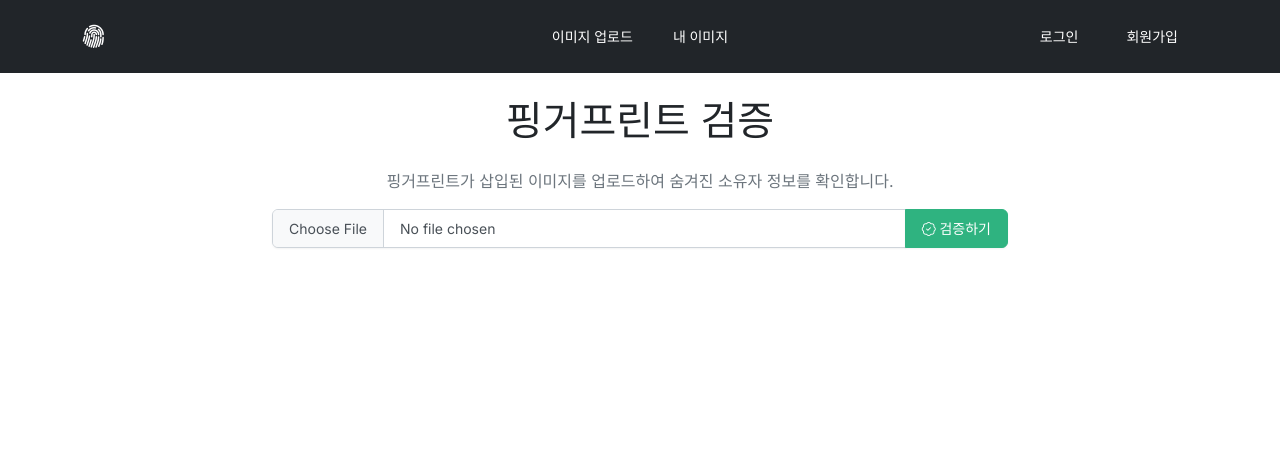
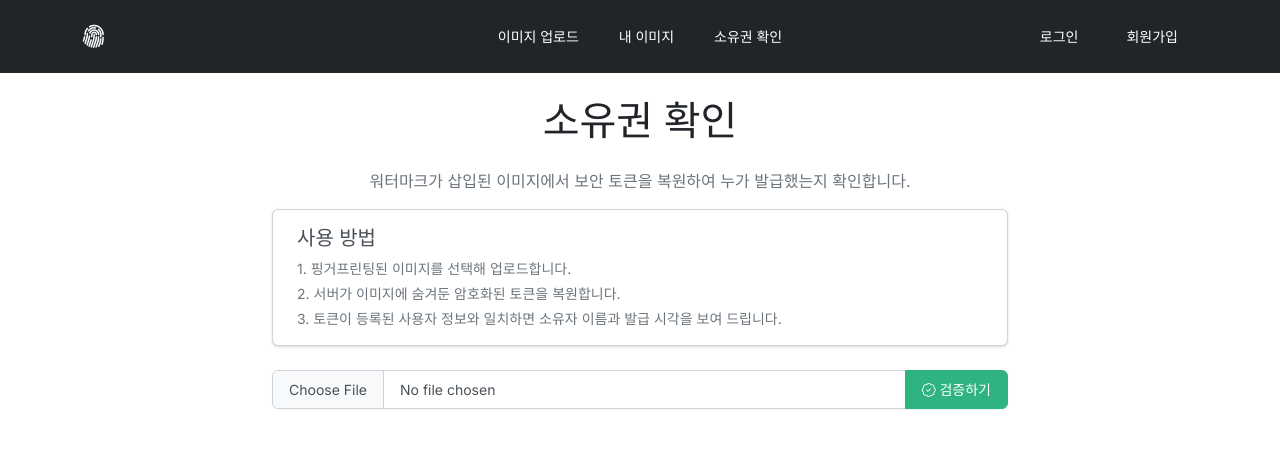
Before and after one commit to dubu-maker/fingerprint-app, a Flask app: page /verify in a window 1280 px wide. Shown: the top 449 px of the page. Run offline with Flask 3, Linux system fonts and the light colour scheme; some libraries are stand-ins or nearby versions.

Commit message:
verify update

```diff
--- a/templates/base.html
+++ b/templates/base.html
@@ -26,9 +26,12 @@
             <li class="nav-item">
               <a class="nav-link" href="{{ url_for('upload_file') }}">이미지 업로드</a>
             </li>
-              <li class="nav-item">
-                <a class="nav-link" href="{{ url_for('my_images') }}">내 이미지</a>
-              </li>
+            <li class="nav-item">
+              <a class="nav-link" href="{{ url_for('my_images') }}">내 이미지</a>
+            </li>
+            <li class="nav-item">
+              <a class="nav-link" href="{{ url_for('verify_fingerprint') }}">소유권 확인</a>
+            </li>
           </ul>
         </div>
 
--- a/templates/verify.html
+++ b/templates/verify.html
@@ -3,8 +3,17 @@
 {% block content %}
 <div class="row justify-content-center">
   <div class="col-md-8">
-    <h1 class="text-center mb-4">핑거프린트 검증</h1>
-    <p class="text-center text-muted">핑거프린트가 삽입된 이미지를 업로드하여 숨겨진 소유자 정보를 확인합니다.</p>
+    <h1 class="text-center mb-4">소유권 확인</h1>
+    <p class="text-center text-muted">워터마크가 삽입된 이미지에서 보안 토큰을 복원하여 누가 발급했는지 확인합니다.</p>
+
+    <div class="card mb-4">
+      <div class="card-body">
+        <h5 class="card-title">사용 방법</h5>
+        <p class="card-text small text-muted mb-1">1. 핑거프린팅된 이미지를 선택해 업로드합니다.</p>
+        <p class="card-text small text-muted mb-1">2. 서버가 이미지에 숨겨둔 암호화된 토큰을 복원합니다.</p>
+        <p class="card-text small text-muted mb-0">3. 토큰이 등록된 사용자 정보와 일치하면 소유자 이름과 발급 시각을 보여 드립니다.</p>
+      </div>
+    </div>
 
     <form method="post" enctype="multipart/form-data" class="mb-4">
       <div class="input-group">
@@ -16,15 +25,18 @@
     </form>
 
     {% if result %}
-      <div class="alert alert-info">
-        <h4 class="alert-heading text-center">검증 결과</h4>
-        <p class="mb-2 text-break"><strong>보안 토큰:</strong> {{ result.token }}</p>
-        {% if result.owner %}
-          <p class="mb-1"><strong>추정 소유자:</strong> {{ result.owner }}</p>
-          <p class="mb-0"><strong>발급 시각:</strong> {{ result.issued_at.strftime('%Y-%m-%d %H:%M:%S') }}</p>
-        {% else %}
-          <p class="mb-0">등록된 사용자와 일치하는 정보가 없습니다.</p>
-        {% endif %}
+      <div class="card border-{{ 'success' if result.owner else 'warning' }}">
+        <div class="card-body">
+          <h4 class="card-title text-center">검증 결과</h4>
+          <p class="mb-2 text-break"><strong>보안 토큰:</strong> {{ result.token }}</p>
+          {% if result.owner %}
+            <p class="mb-1"><strong>추정 소유자:</strong> {{ result.owner }}</p>
+            <p class="mb-1"><strong>발급 시각:</strong> {{ result.issued_at.strftime('%Y-%m-%d %H:%M:%S') }}</p>
+            <p class="small text-muted mb-0">이 이미지는 위 사용자 계정에서 발급된 것으로 확인되었습니다.</p>
+          {% else %}
+            <p class="mb-0">등록된 사용자와 일치하는 정보가 없습니다. 이미지가 수정되었거나 다른 서비스에서 생성된 파일일 수 있습니다.</p>
+          {% endif %}
+        </div>
       </div>
     {% endif %}
   </div>
```
